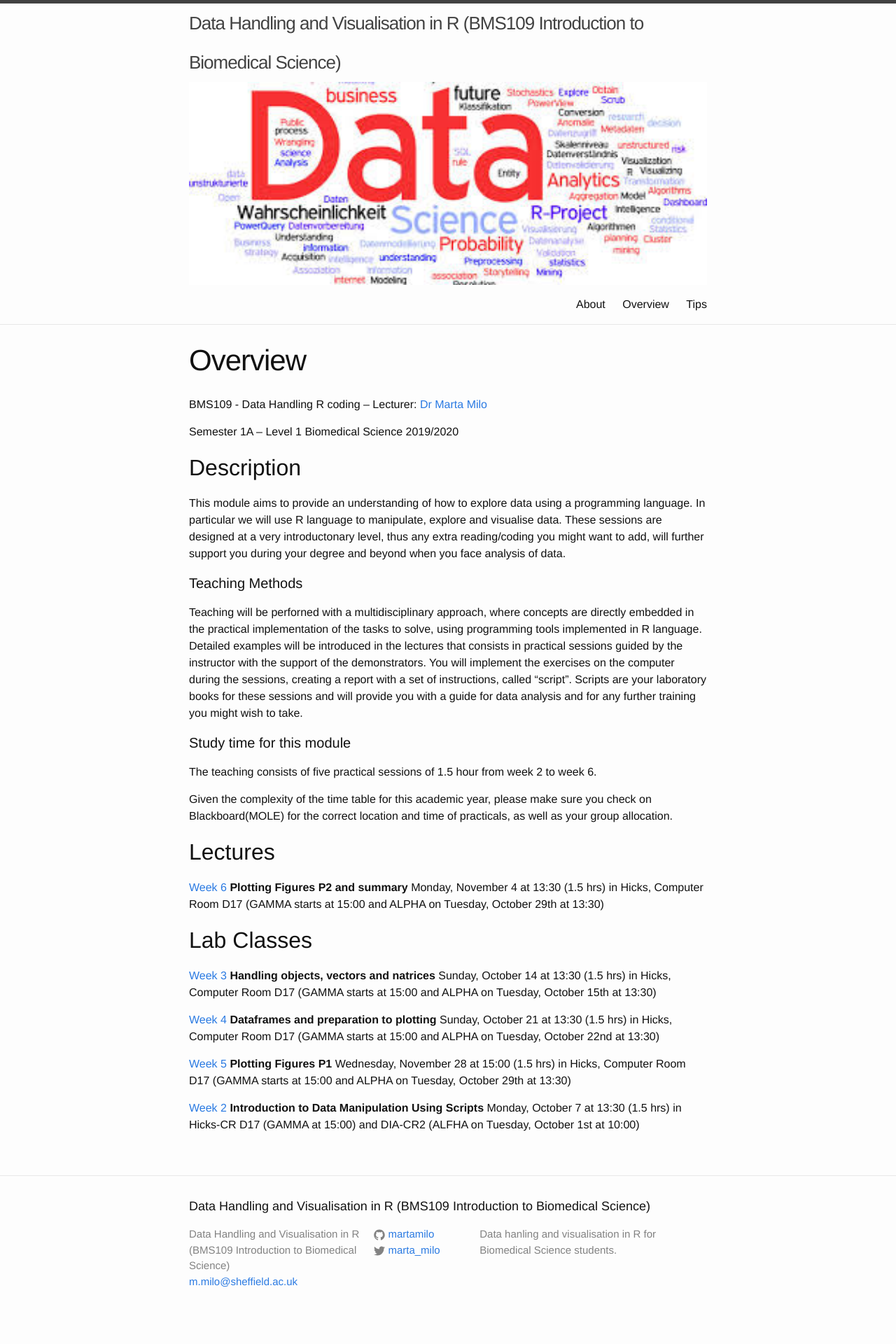
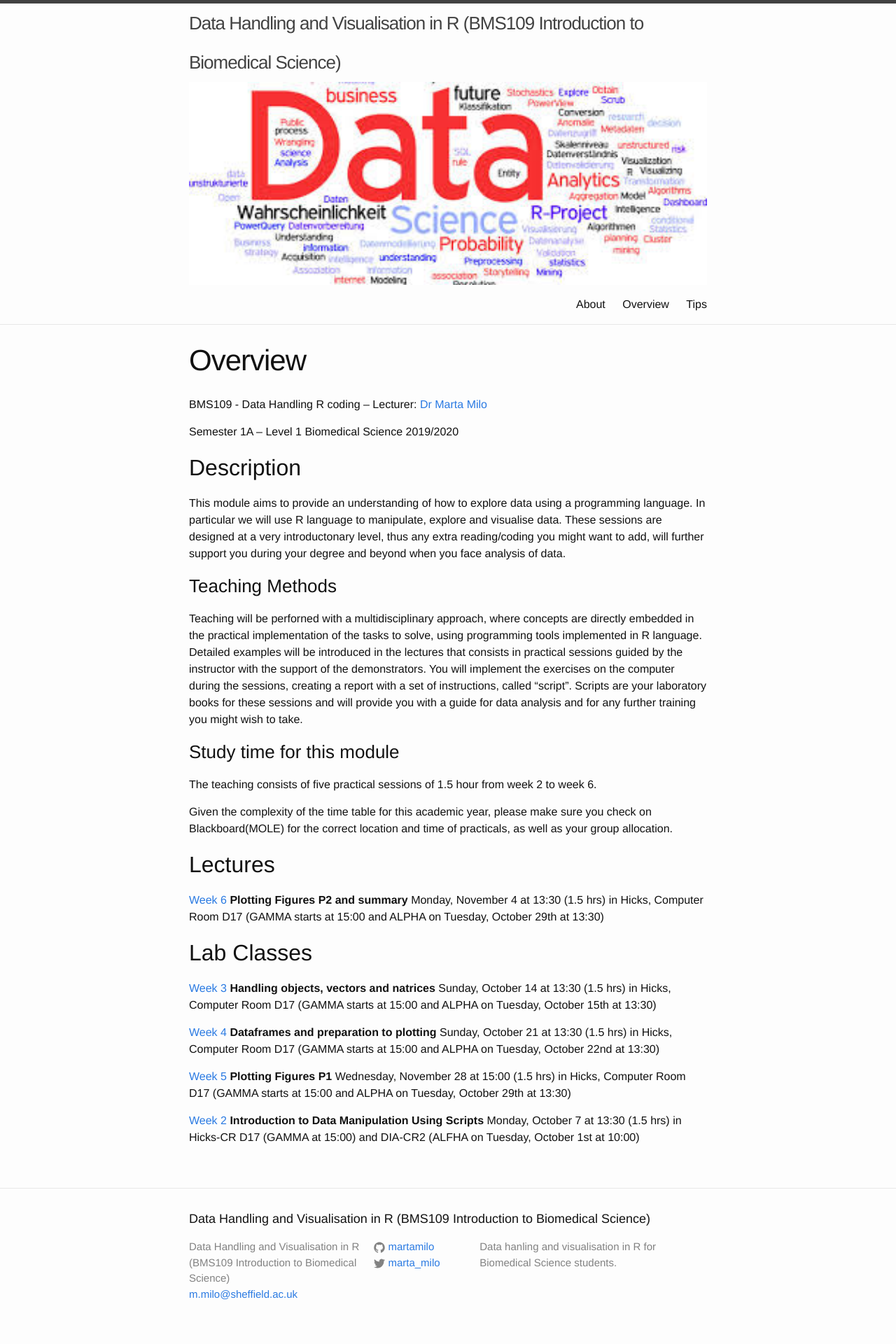
Before and after one commit to sods/R_data_handling, a Jekyll site: the page built from overview.md, in a window 1280 px wide. Shown: the whole page at 70% size. Built offline with Jekyll 4.4.1, drawn with Linux system fonts in a browser that asks for light colours.

```diff
--- a/overview.md
+++ b/overview.md
@@ -12,11 +12,11 @@ Semester 1A – Level 1 Biomedical Science 2019/2020
 
 This module aims to provide an understanding of how to explore data using a programming language. In particular we will use R language to manipulate, explore and visualise data. These sessions are designed at a very introductonary level, thus any extra reading/coding you might want to add, will further support you during your degree and beyond when you face analysis of data.
 
-#### Teaching Methods
+### Teaching Methods
 Teaching will be perforned with a multidisciplinary approach, where concepts are directly embedded in the practical implementation of the tasks to solve, using programming tools implemented in R language. Detailed examples will be introduced in the lectures that consists in practical sessions guided by the instructor with the support of the demonstrators. You will implement the exercises on the computer during the sessions, creating a report with a set of instructions, called "script". Scripts are your laboratory books for these sessions and will provide you with a guide for data analysis and for any further training you might wish to take.
 
 
-#### Study time for this module
+### Study time for this module
 The teaching consists of five practical sessions of 1.5 hour from week 2 to week 6.
 
 Given the complexity of the time table for this academic year, please make sure you check on Blackboard(MOLE) for the correct location and time of practicals, as well as your group allocation.
```
